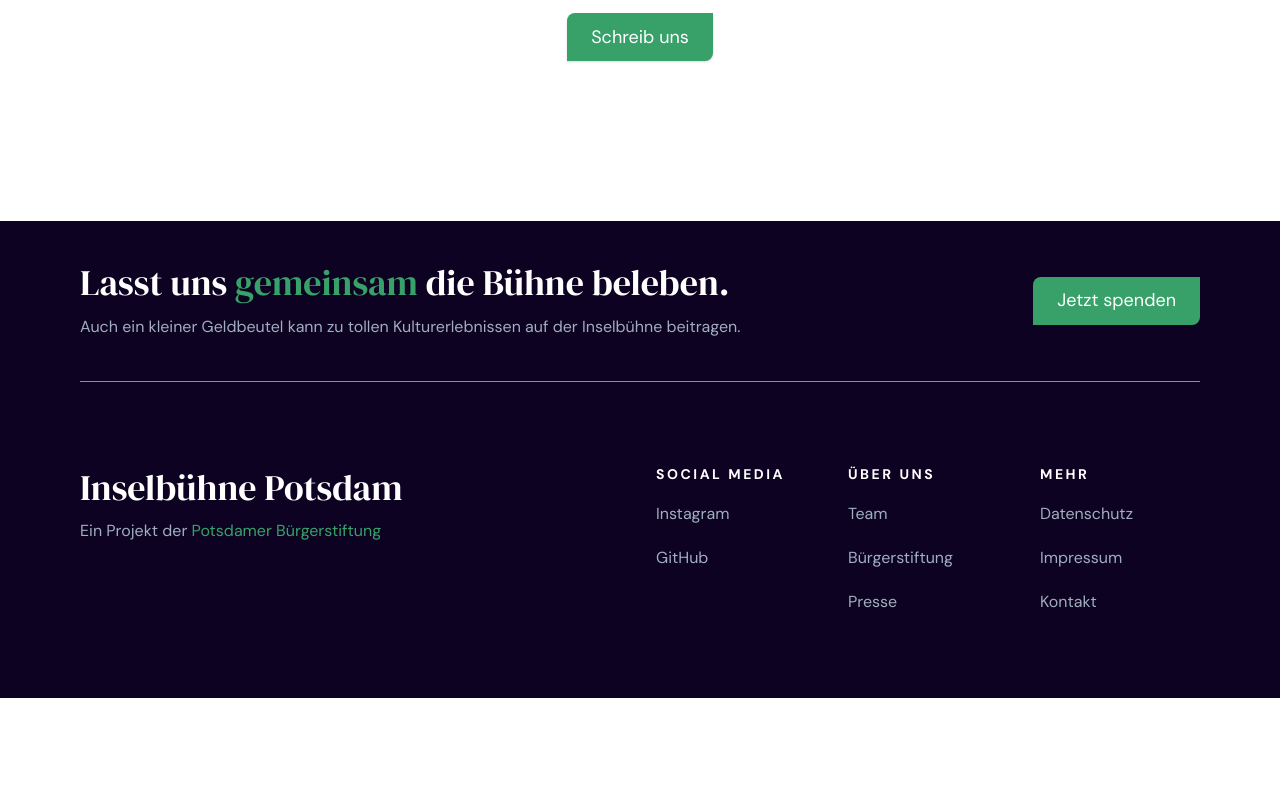
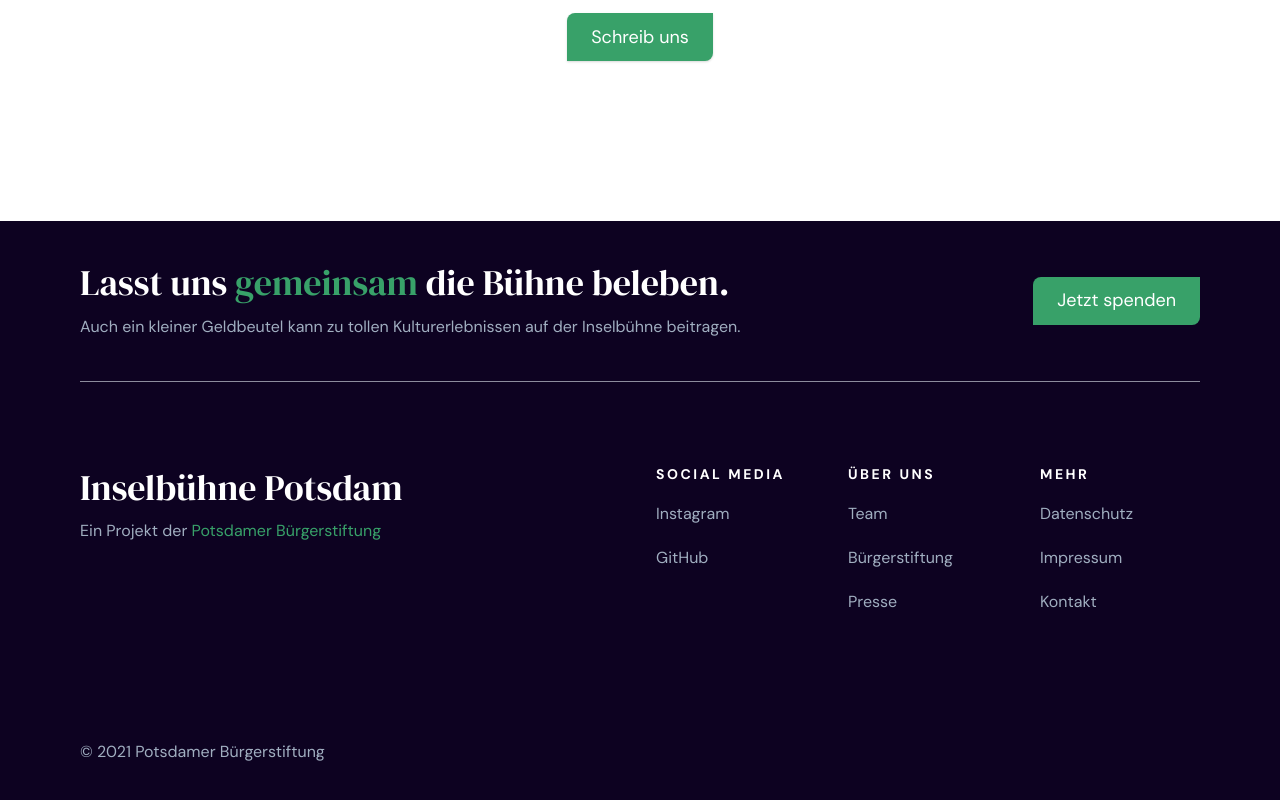
Before and after one commit to potsdamer-buergerstiftung/inselbuehne, a Next.js app: page / in a window 1280 px wide. Shown: the part 1587-2387 px from the top of the page. Before the commit the page ends 2285 px from the top, so only its background shows below. Built offline with nearby package versions, Linux system fonts and the light colour scheme.

Commit message:
Format files

```diff
--- a/components/Footer.tsx
+++ b/components/Footer.tsx
@@ -7,6 +7,7 @@
   GridItem,
   Text,
   Heading,
+  Divider,
 } from "@chakra-ui/react";
 import NextLink from "next/link";
 
@@ -20,8 +21,10 @@
 }
 
 export default function Footer() {
+  var year = new Date().getFullYear();
   return (
-    <Box as="footer" background="dark" color="gray.400" py="16">
+    <>
+      <Box as="footer" background="dark" color="gray.400" pt="16" pb="10">
         <Container maxW="6xl" py="5">
           <Grid
             columnGap={8}
@@ -84,5 +87,11 @@
           </Grid>
         </Container>
       </Box>
+      <Box bg="dark" py={16} color="gray.400">
+        <Container maxW="6xl">
+          <Text>&copy; {year} Potsdamer Bürgerstiftung</Text>
+        </Container>
+      </Box>
+    </>
   );
 }
--- a/pages/index.tsx
+++ b/pages/index.tsx
@@ -105,11 +105,7 @@
           </Grid>
         </Container>
       </Box>
-      <Box
-        as="section"
-        pb={{ base: "20", md: "40" }}
-        textAlign="center"
-      >
+      <Box as="section" pb={{ base: "20", md: "40" }} textAlign="center">
         <Container maxW="3xl">
           <Heading
             as="h6"
```
Lines whose indentation alone changed are shown as unchanged.
